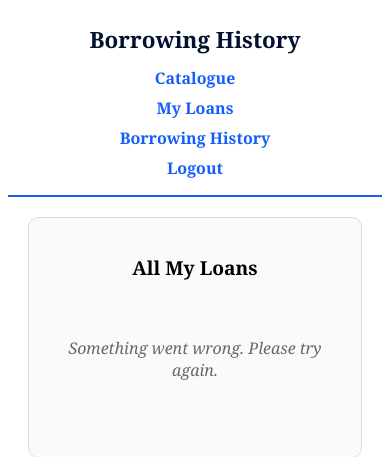
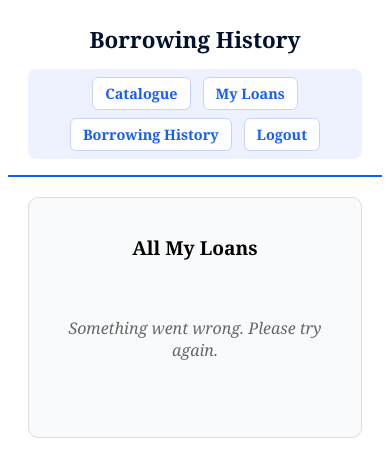
Before and after one commit to Overwatch886/library-fine-payment-system, a PHP site: template views/loans/history.html in a window 390 px wide. Shown: the top 457 px of the page. Run offline with PHP 8.4, Linux system fonts and the light colour scheme; the template is opened without the code that fills it, so the values that code supplies are empty; some libraries are stand-ins or nearby versions.

Commit message:
fix(responsive): redesign header navigation bar with styled pill buttons and spacing

```diff
--- a/assets/css/style.css
+++ b/assets/css/style.css
@@ -117,7 +117,7 @@ input{
     display: flex;
     flex-direction: column;
     align-items: center;
-    gap: 12px;
+    gap: 14px;
     padding: 16px 20px;
     box-sizing: border-box;
     border-bottom: 2px solid #155dfc;
@@ -133,16 +133,27 @@ input{
 
 .page-header nav {
     display: flex;
-    flex-direction: column;
-    align-items: center;
-    gap: 8px;
+    flex-wrap: wrap;
+    justify-content: center;
+    gap: 8px 12px;
+    background-color: #eef2ff;
+    padding: 8px 12px;
+    border-radius: 8px;
+    width: 100%;
+    max-width: 500px;
 }
 
 .page-header nav a {
-    margin-left: 0;
+    margin: 0;
+    padding: 6px 12px;
     color: #155dfc;
+    background-color: white;
+    border: 1px solid #c7d2fe;
+    border-radius: 6px;
     text-decoration: none;
     font-weight: bold;
+    font-size: 0.9rem;
+    white-space: nowrap;
 }
 
 .page-header nav a:hover {
```
